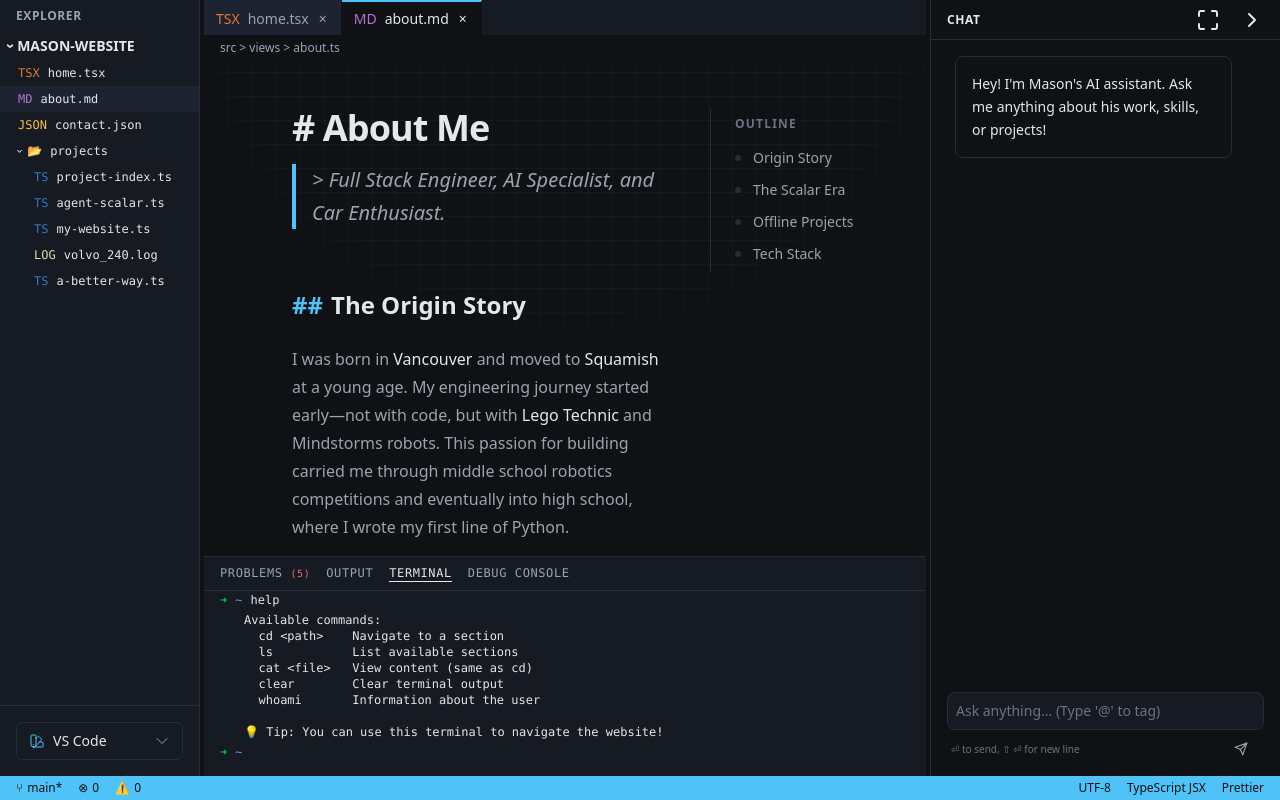
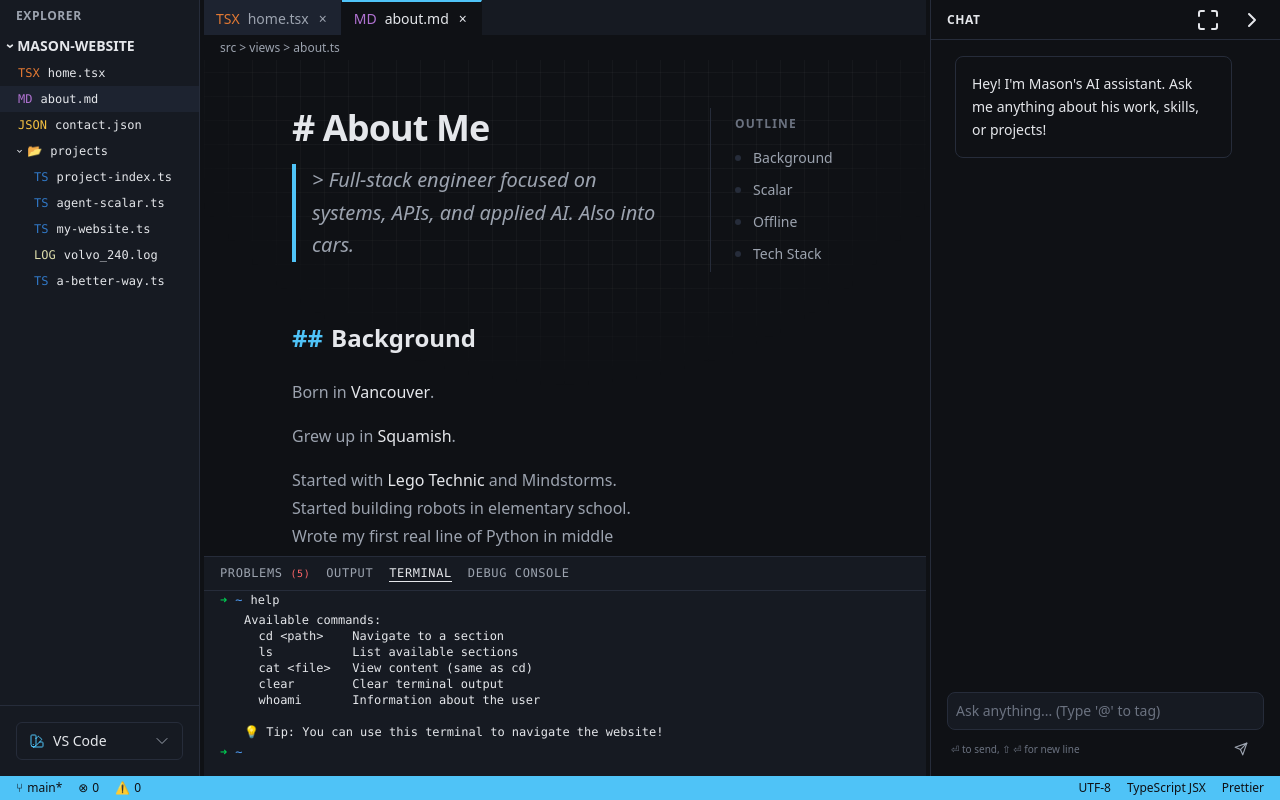
Before and after one commit to Mason-Little/who-am-I, a Vue app: page /about in a window 1280 px wide. Built offline with nearby package versions, Linux system fonts and the light colour scheme.

Commit message:
feat: update about-me

```diff
--- a/src/views/AboutView.vue
+++ b/src/views/AboutView.vue
@@ -6,23 +6,24 @@ import ProseBlock from '@/components/ui/ProseBlock.vue'
 import SkillCard from '@/components/cards/SkillCard.vue'
 
 const skills = {
-  languages: ['TypeScript', 'JavaScript', 'Python', 'Vue.js', 'HTML/CSS'],
-  ai_ml: [
-    'OpenAI API',
-    'Mistral 7B Fine-tuning',
-    'Embeddings',
-    'Vector Databases (PGVector)',
-    'Prompt Engineering',
-    'Multi-Agent Systems',
+  Languages: ['TypeScript', 'JavaScript', 'Python'],
+  Frameworks: ['Vue', 'React'],
+  Databases: ['PostgreSQL', 'MongoDB'],
+  'LLM & AI Systems': [
+    'LLM-powered tooling',
+    'custom model fine-tuning',
+    'embeddings',
+    'retrieval-augmented generation (RAG)',
   ],
-  backend: ['Node.js', 'API Design', 'OpenAPI/Swagger', 'PostgreSQL'],
-  tools: ['Git', 'Lego Technic/Mindstorms (The OG)', 'Wrenching on Volvos'],
+  'Vector Databases & Search': ['pgvector', 'Weaviate', 'Pinecone'],
+  'API & Schema Tooling': ['REST APIs', 'OpenAPI', 'Postman'],
+  'Infrastructure & Tooling': ['Docker', 'Git', 'Linux', 'CI pipelines'],
 }
 
 const sections = [
-  { id: 'origin', label: 'Origin Story' },
-  { id: 'scalar', label: 'The Scalar Era' },
-  { id: 'offline', label: 'Offline Projects' },
+  { id: 'background', label: 'Background' },
+  { id: 'scalar', label: 'Scalar' },
+  { id: 'offline', label: 'Offline' },
   { id: 'skills', label: 'Tech Stack' },
 ]
 </script>
@@ -31,74 +32,87 @@ const sections = [
   <PageLayout :sections="sections">
     <PageHeader
       title="About Me"
-      subtitle="Full Stack Engineer, AI Specialist, and Car Enthusiast."
+      subtitle="Full-stack engineer focused on systems, APIs, and applied AI. Also into cars."
     />
 
-    <!-- Bio Section -->
-    <section id="origin" class="space-y-6 scroll-mt-20">
-      <SectionHeader title="The Origin Story" />
+    <!-- Background Section -->
+    <section id="background" class="space-y-6 scroll-mt-20">
+      <SectionHeader title="Background" />
       <ProseBlock>
+        <p>Born in <span class="text-text-primary font-medium">Vancouver</span>.</p>
+        <p>Grew up in <span class="text-text-primary font-medium">Squamish</span>.</p>
         <p>
-          I was born in <span class="text-text-primary font-medium">Vancouver</span> and moved to
-          <span class="text-text-primary font-medium">Squamish</span> at a young age. My engineering
-          journey started early—not with code, but with
-          <span class="text-text-primary font-medium">Lego Technic</span> and Mindstorms robots.
-          This passion for building carried me through middle school robotics competitions and
-          eventually into high school, where I wrote my first line of Python.
+          Started with <span class="text-text-primary font-medium">Lego Technic</span> and
+          Mindstorms. Started building robots in elementary school. Wrote my first real line of
+          Python in middle school.
         </p>
         <p>
-          What started as simple scripting evolved into building scrapers to find camping sites for
-          my cousins. This project connected me with
-          <span class="text-text-primary font-medium">Marc Laventure</span>, who took me under his
-          wing. For a year, he mentored me in the fundamentals of Software Engineering, teaching me
-          <strong>Vue.js, JavaScript, and Python</strong>.
+          One of my projects was a scraper to find camping reservations for my cousins. That project
+          led me to <span class="text-text-primary font-medium">Marc Laventure</span>.
         </p>
         <p>
-          During this time, I combined my love for code with my passion for cars by building a car
-          classification app using a custom CNN fine-tuning layer. This was in the "old world"
-          before ChatGPT changed everything.
+          He mentored me for about a year and introduced me to
+          <strong>Vue, JavaScript, and Machine Learning</strong> (before ChatGPT).
+        </p>
+        <p>
+          Around the same time, I built a car classification app using a custom CNN. This was before
+          ChatGPT and mainstream LLM tooling.
         </p>
       </ProseBlock>
     </section>
 
     <!-- Scalar Section -->
     <section id="scalar" class="space-y-6 scroll-mt-20">
-      <SectionHeader title="The Scalar Era" />
+      <SectionHeader title="Scalar" />
       <ProseBlock>
         <p>
           When Marc founded <span class="text-text-primary font-medium">Scalar</span>, I joined as
-          one of the first employees. Then ChatGPT released, and the landscape shifted. I dove
-          headfirst into production-scale AI:
+          one of the first employees.
         </p>
+        <p>
+          Shortly after, ChatGPT launched and the problem space shifted. I moved deeper into
+          production AI systems.
+        </p>
+        <p>Some of the work I did there:</p>
         <ul class="list-disc list-inside space-y-2 ml-4 marker:text-accent">
           <li>
-            Built a custom model to write API documentation from OpenAPI specs (using embedding
-            models for document splitting to handle low token limits).
+            Built a model to generate API documentation directly from OpenAPI specs
+            <ul class="list-disc list-inside ml-6 mt-1 text-text-secondary">
+              <li>Used embeddings for document chunking to work around token limits</li>
+            </ul>
           </li>
           <li>
-            Fine-tuned a <span class="text-text-primary font-medium">Mistral 7B</span> model for
-            faster, cheaper, and more secure/private document generation.
+            Fine-tuned a <span class="text-text-primary font-medium">Mistral 7B</span> model to
+            reduce cost and latency while keeping generation private
           </li>
           <li>
-            Developed <strong>Agent Scalar</strong>: A sophisticated system using PG Vector,
-            TypeScript, JSON Schema, and multi-agent workflows (4+ agents) that allows users to
-            execute complex tasks by querying OpenAPI documents.
+            Built <strong>Agent Scalar</strong>
+            <ul class="list-disc list-inside ml-6 mt-1 text-text-secondary">
+              <li>Multi-agent system (4+ agents)</li>
+              <li>PGVector for retrieval</li>
+              <li>TypeScript and JSON Schema for execution constraints</li>
+              <li>Allows users to execute real API workflows by querying OpenAPI documents</li>
+            </ul>
           </li>
         </ul>
+        <p class="text-text-secondary">
+          Most of my work focused on reliability, execution safety, and scaling AI beyond simple
+          Q&A.
+        </p>
       </ProseBlock>
     </section>
 
-    <!-- Side Projects Section -->
+    <!-- Offline Section -->
     <section id="offline" class="space-y-6 scroll-mt-20">
-      <SectionHeader title="Offline Projects" />
+      <SectionHeader title="Offline" />
       <ProseBlock>
+        <p>When I'm not working on software, I'm usually in the garage.</p>
         <p>
-          When I'm not orchestrating AI agents, I'm usually in the garage. I'm currently working on
-          a
-          <span class="text-text-primary font-medium">1992 Volvo 240</span>, which I've LS-swapped
-          with a <span class="text-text-primary font-medium">Twin Turbo 5.3L LS</span> engine. It's
-          a complete rebuild—every nut and bolt.
+          I'm currently rebuilding a
+          <span class="text-text-primary font-medium">1992 Volvo 240</span>.
         </p>
+        <p>LS-swapped. Twin-turbo 5.3L.</p>
+        <p>Full teardown. Every nut and bolt.</p>
       </ProseBlock>
     </section>
 
```
